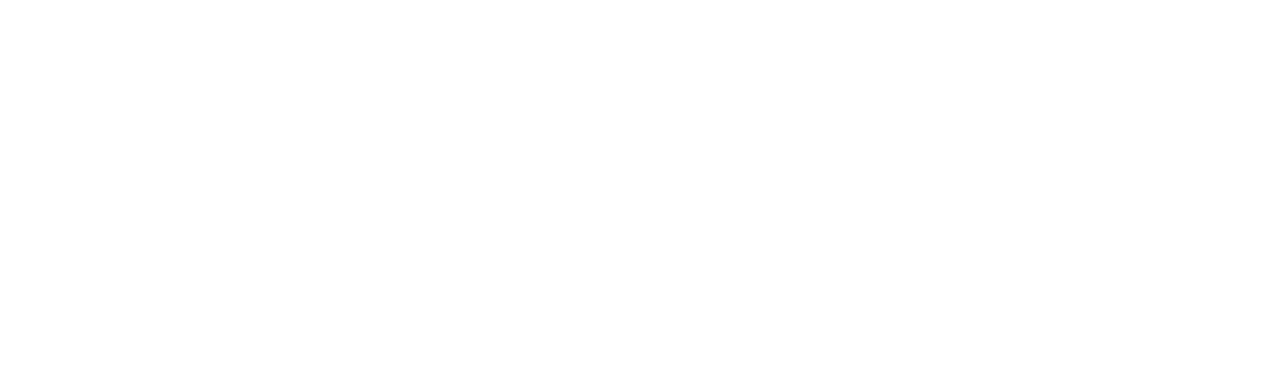
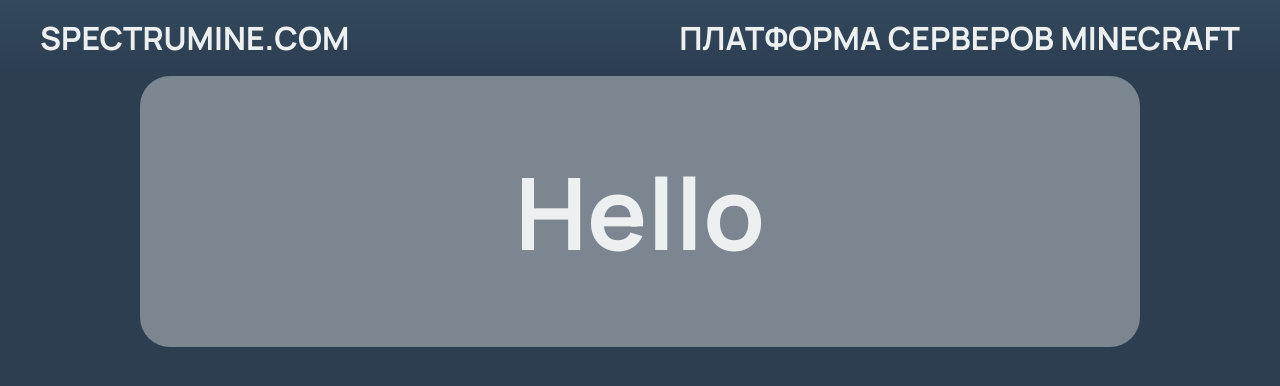
Before and after one commit to SpectruMProjects/spectrumine.com, a React (Create React App) app: page / in a window 1280 px wide. Shown: the top 386 px of the page. Built offline with nearby package versions, Linux system fonts and the light colour scheme.

Commit message:
doesn't work size from props on Container

```diff
--- a/public/index.html
+++ b/public/index.html
@@ -1,5 +1,5 @@
 <!DOCTYPE html>
-<html lang="en">
+<html lang="ru">
   <head>
     <meta charset="utf-8" />
     <meta name="viewport" content="width=device-width, initial-scale=1" />
@@ -7,7 +7,7 @@
     <title>React App</title>
   </head>
   <body>
-    <noscript>please turn on javascript</noscript>
+    <noscript>Enable JavaScript</noscript>
     <div id="root"></div>
   </body>
 </html>
--- a/src/App.css
+++ b/src/App.css
@@ -0,0 +1,15 @@
+h1{
+    color: #ECF0F1;
+}
+.App{
+    background-color: #2C3E50;
+    min-height: 100dvh;
+    font-family: 'Manrope';
+}
+.inner_margin{
+    margin: 5dvb;
+}
+@font-face {
+    font-family: 'Manrope';
+    src: url(./res/Manrope-VariableFont_wght.ttf);
+}
--- a/src/App.tsx
+++ b/src/App.tsx
@@ -1,9 +1,16 @@
 import React from 'react';
 import './App.css';
+import BigBabyText from './Components/BigBabyText';
+import Containter from './Components/Container';
+import Header from './Components/Header';
 
 function App() {
   return (
     <div className="App">
+      <Header></Header>
+      <Containter height={"1000px"} width={"1000px"}>
+        <BigBabyText size={"100px"}>Hello</BigBabyText>
+        </Containter>
     </div>
   );
 }
--- /dev/null
+++ b/src/Components/BigBabyText.tsx
@@ -0,0 +1,8 @@
+import React from "react";
+const BigBabyText = (props: any) => {
+    return (<div>
+        <h1 style={{textAlign: "center", fontSize: props.size}}>{props.children}</h1>
+    </div>);
+}
+
+export default BigBabyText;
--- /dev/null
+++ b/src/Components/Container.module.css
@@ -0,0 +1,11 @@
+.divblock{
+    background-color: #FFFFFF5F;
+    border-radius: 30px;
+    width: 100%;
+    height: 100%;
+}
+.divblockup{
+    display: flex;
+    width: 100dvw;
+    justify-content: center;
+}
--- /dev/null
+++ b/src/Components/Container.tsx
@@ -0,0 +1,12 @@
+import classes from "./Container.module.css";
+
+const Containter = (props: any) => {
+    return(
+    <div className={classes.divblockup}>
+    <div className={classes.divblock} style={{maxWidth: props.width, maxHeight: props.height}}>
+        {props.children}
+    </div>
+    </div>);
+}
+
+export default Containter;
--- /dev/null
+++ b/src/Components/Header.module.css
@@ -0,0 +1,9 @@
+.head{
+    display: flex;
+    justify-content: space-between;
+    background: linear-gradient(#34495E, #2C3E50);
+}
+.h1{
+    margin: 2dvb 5dvb;
+    text-transform: uppercase;
+}
--- /dev/null
+++ b/src/Components/Header.tsx
@@ -0,0 +1,6 @@
+import classes from "./Header.module.css";
+
+const Header = () => {
+    return(<div className={classes.head}><h1 className={classes.h1}>SpectruMine.com</h1><h1 className={classes.h1}>Платформа серверов Minecraft</h1></div>);
+}
+export default Header;
```
Also changed, not shown: src/index.tsx (line endings or trailing spaces), src/res/Manrope-VariableFont_wght.ttf (added).
